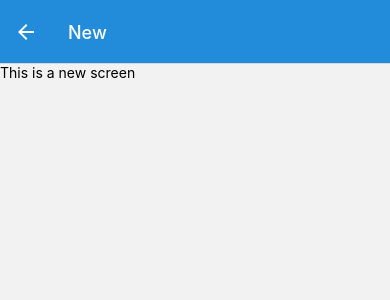
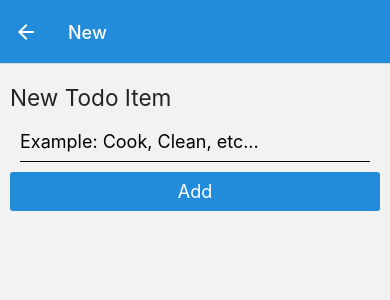
Before and after one commit to marissao/react-native-tutorial, a React Native app: screen /New in a window 390 px wide. Shown: the top 300 px of the page. Built offline with nearby package versions, Linux system fonts and the light colour scheme.

Commit message:
Added static form w/ formik

```diff
--- a/package.json
+++ b/package.json
@@ -15,6 +15,7 @@
     "@react-navigation/stack": "^6.1.1",
     "expo": "~44.0.0",
     "expo-status-bar": "~1.2.0",
+    "formik": "^2.2.9",
     "react": "17.0.1",
     "react-dom": "17.0.1",
     "react-native": "0.64.3",
--- a/src/screens/NewScreen.js
+++ b/src/screens/NewScreen.js
@@ -1,10 +1,48 @@
+import { Formik } from 'formik';
 import React from "react";
-import { Text, View } from "react-native";
+import { StyleSheet, View } from 'react-native';
+import { Text } from 'react-native-elements';
+import { Button } from 'react-native-elements/dist/buttons/Button';
+import { Input } from 'react-native-elements/dist/input/Input';
 
 export default function NewScreen() {
+  // function newTask (values) {
+
+  // }
+
   return (
-    <View>
-      <Text>This is a new screen</Text>
-    </View>
-  );
+    <Formik
+      initialValues={{title: ''}}
+      // onSubmit={newTask}
+    >
+      {({handleChange, handleBlur, handleSubmit, values}) => (
+        <View style={style.container}>
+          <Text h4>New Todo Item</Text>
+          <Input
+            placeholder="Example: Cook, Clean, etc..."
+            onChangeText={handleChange('title')}
+            onBlur={handleBlur('title')}
+            style={style.input}
+          />
+          <Button title="Add" onPress={handleSubmit} style={style.button} />
+        </View>
+      )}
+    </Formik>
+  )
 }
+
+const style = StyleSheet.create({
+  container: {
+    marginTop: 10,
+    padding: 10
+  },
+  input: {
+    marginTop: 10
+  },
+  button: {
+    backgroundColor: '#228CDB'
+  }
+})
+
+// Formik functions differently w/ React Native vs. React
+// Inputs in React native don't have names (as they do on web), need to specify the name of the input into the handlers
```
Also changed, not shown: 2 other files (tests, documents, lock files or other folders).
